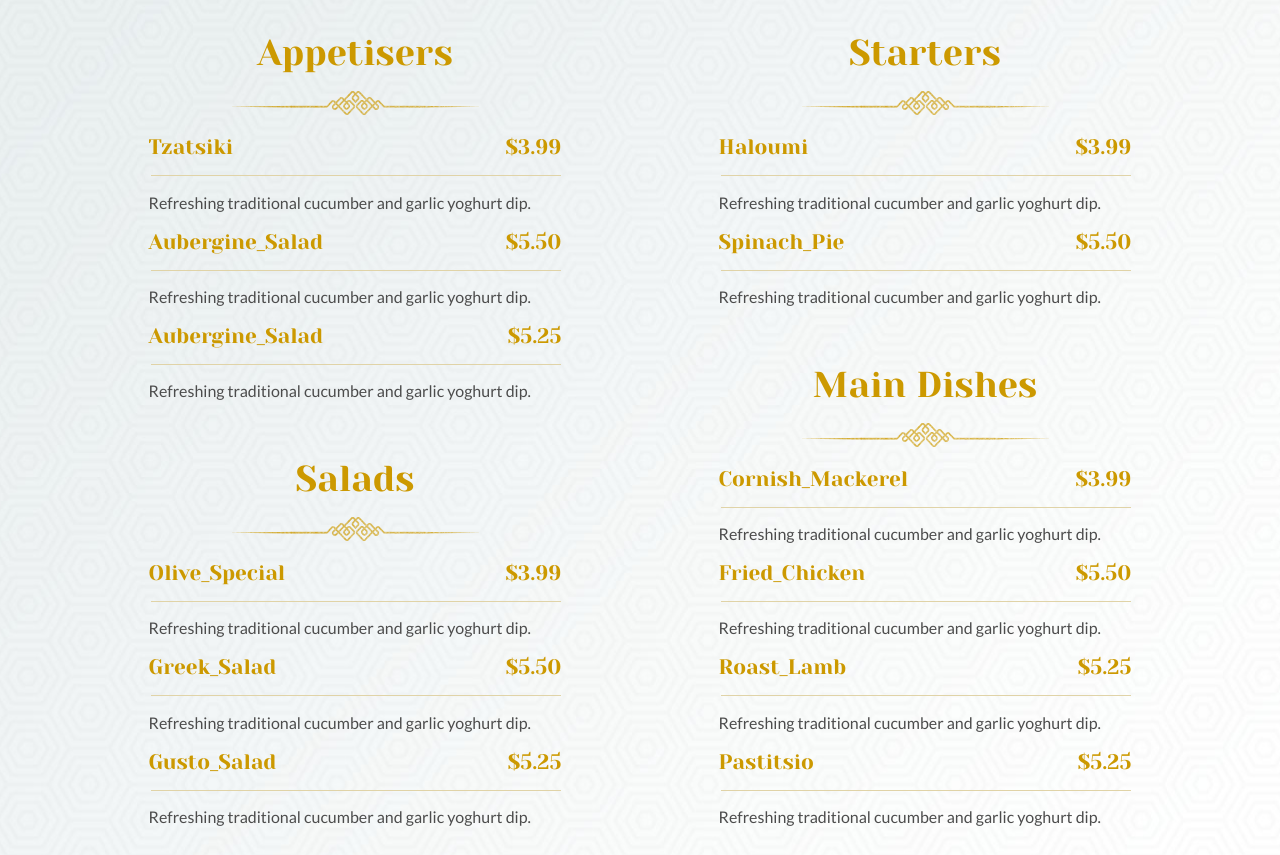
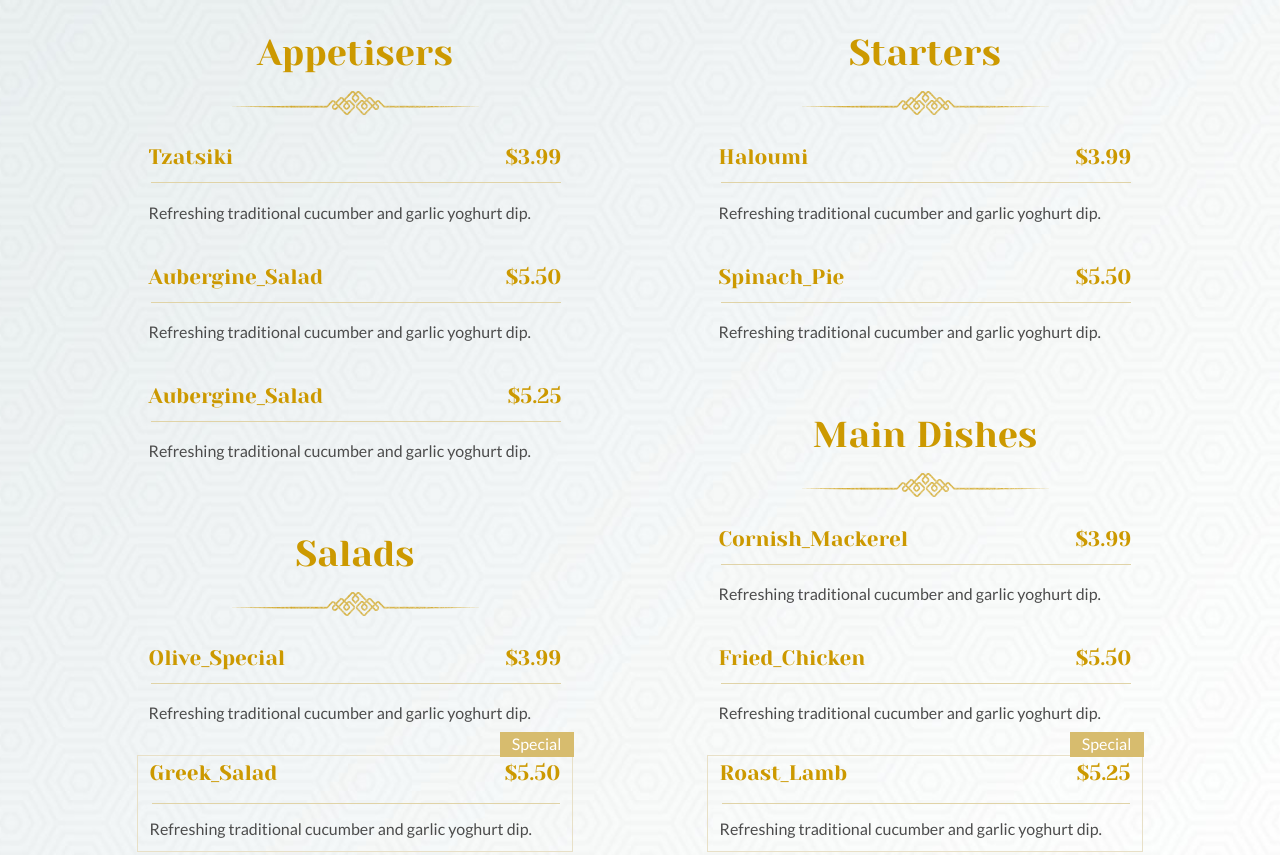
Before and after one commit to zhd27/lambda, a plain HTML site: page index.html in a window 1280 px wide. Shown: the part 2160-3015 px from the top of the page. Drawn offline with Linux system fonts and the light colour scheme; a web font is replaced by a local one.

Commit message:
update style css

```diff
--- a/css/style.css
+++ b/css/style.css
@@ -99,6 +99,7 @@ a,a:hover{
 .text_image{
     text-align: center;
     margin-top: 40px;
+
 }
 .text_image p{
     font-size: 16px;
@@ -147,6 +148,7 @@ background-color: rgba(0,0,0,.5);
     padding: 60px 60px;
     border-radius: 2px;
      transition: all linear .3s;
+    margin: auto;
 }
 .third_content:hover{
     box-shadow: 10px 10px 50px white;
@@ -186,16 +188,31 @@ background-color: rgba(0,0,0,.5);
     width: 80%;
     margin: auto;
        margin-bottom: 15px;
+    padding: 10px 0px
 }
 
 .bord:after{
     position: absolute;
     content: "";
-    top: 40px;
+    top: 47px;
     left: 14px;
     background-color: #e0d3a7;
     width: 94%;
     height: 1px;
+}
+.greek:before{
+position: absolute;
+    content: "Special";
+    top: -117px;
+    left: 362px;
+    bottom: 0px;
+    right: 0px;
+    width: 17%;
+    height: 25px;
+    color: white;
+    margin: auto;
+    background-color: #d7bc6e;
+    text-align: center;
 }
 .bord p{
     margin-top: 15px
@@ -232,9 +249,14 @@ background-color: rgba(0,0,0,.5);
     margin-top: 30px;
     color: #4c4c4c;
     text-align: left;
+    margin-bottom: 5px;
 }
 .qq{
     margin-top: 55px;
+}
+.greek{
+    border: 1px solid #e8e0c7;
+    padding: 5px 0px;
 }
 .review_content{
 background-color: rgba(0,0,0,.7);
@@ -350,7 +372,7 @@ form span{
 
     display: block;
 
-    margin:0px 28%;
+    margin:0px 25%;
           margin-top: 40px;
 }
 .contact_us{
```
